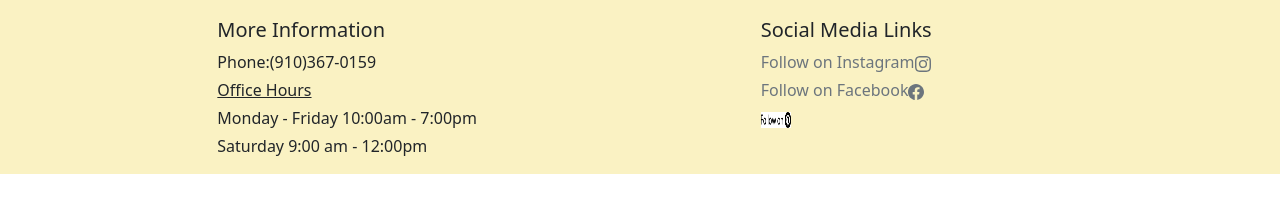
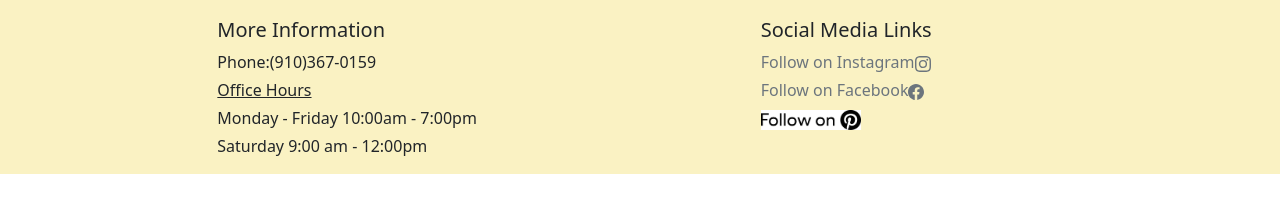
Before and after one commit to weddingsbytheseanc/weddingsbytheseanc.github.io, a Jekyll site: the page built from index.html, in a window 1280 px wide and 981 px high. Shown: the part 759-972 px from the top of the window. Built offline with Jekyll 4.4.1, drawn with Linux system fonts in a browser that asks for light colours; nearby versions of some CDN libraries; library files that are not in the unit come from our copies.

Commit message:
Update default.html

```diff
--- a/_layouts/default.html
+++ b/_layouts/default.html
@@ -67,7 +67,7 @@
 								<li class="mb-1"><a class="link-secondary text-decoration-none" href="https://www.facebook.com/weddingsbytheseanc/">Follow on Facebook<svg xmlns="http://www.w3.org/2000/svg" width="16" height="16" fill="currentColor" class="bi bi-facebook" viewBox="0 0 16 16">
   <path d="M16 8.049c0-4.446-3.582-8.05-8-8.05C3.58 0-.002 3.603-.002 8.05c0 4.017 2.926 7.347 6.75 7.951v-5.625h-2.03V8.05H6.75V6.275c0-2.017 1.195-3.131 3.022-3.131.876 0 1.791.157 1.791.157v1.98h-1.009c-.993 0-1.303.621-1.303 1.258v1.51h2.218l-.354 2.326H9.25V16c3.824-.604 6.75-3.934 6.75-7.951z"/>
 </svg></a></li>
-								<li class="mb-1"><a class="link-secondary text-decoration-none" href="https://www.pinterest.com/wedbysea/"><img src="assets\pictures\Pinterest.png" width="30" height="16"></a></li>
+								<li class="mb-1"><a class="link-secondary text-decoration-none" href="https://www.pinterest.com/wedbysea/"><img src="assets\pictures\Pinterest.png" width="100" height="20"></a></li>
 							</ul>
 						</div>
 					</div>
```
